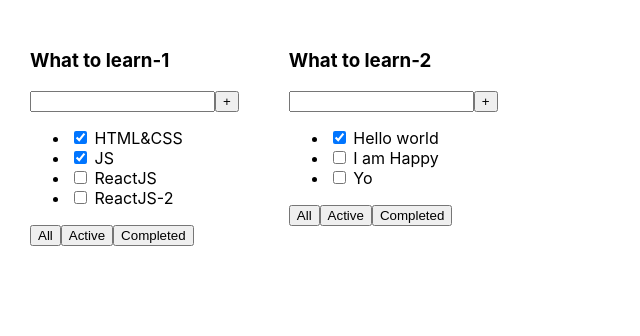
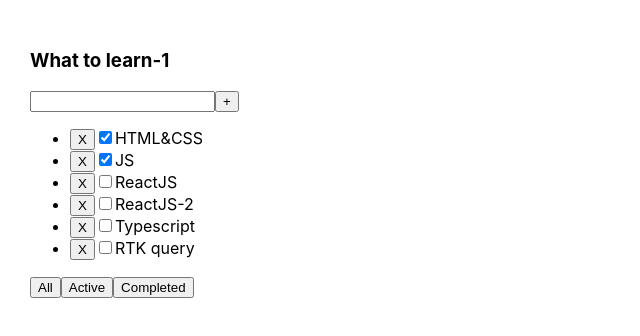
Before and after one commit to DustyFlower/todolist-01, a React (Vite) app: page / in a window 1280 px wide. Shown: the top 336 px of the page, without its empty margins (0-640 px from the left). Built offline with nearby package versions, Linux system fonts and the light colour scheme.

Commit message:
Lesson 01-02. Filter, removing

```diff
--- a/src/App.tsx
+++ b/src/App.tsx
@@ -1,33 +1,60 @@
 import './App.css';
 import {Todolist} from './components/Todolist.tsx';
+import {useState} from 'react';
 
-const title1='What to learn-1'
-const title2='What to learn-2'
+const title1 = 'What to learn-1'
 
-export type TaskPropsType = {
+export type TaskType = {
     id: number
     title: string
     isDone: boolean
 }
 
-const tasks1: TaskPropsType[] = [
-    {id: 1, title: 'HTML&CSS', isDone: true},
-    {id: 2, title: 'JS', isDone: true},
-    {id: 3, title: 'ReactJS', isDone: false},
-    {id: 4, title: 'ReactJS-2', isDone: false},
-]
-
-const tasks2: TaskPropsType[] = [
-    {id: 1, title: 'Hello world', isDone: true},
-    {id: 2, title: 'I am Happy', isDone: false},
-    {id: 3, title: 'Yo', isDone: false},
-]
+export type filterValueType = 'All' | 'Active' | 'Completed';
 
 function App() {
+
+    let [tasks, setTasks] = useState<TaskType[]>([
+        {id: 1, title: 'HTML&CSS', isDone: true},
+        {id: 2, title: 'JS', isDone: true},
+        {id: 3, title: 'ReactJS', isDone: false},
+        {id: 4, title: 'ReactJS-2', isDone: false},
+        {id: 5, title: 'Typescript', isDone: false},
+        {id: 6, title: 'RTK query', isDone: false}
+    ])
+
+    const removeTasks = (taskId: number) => {
+        setTasks(tasks.filter(task => task.id !== taskId))
+    }
+
+    const [filterValue, setFilterValue] = useState('All')
+
+    const changeFilter = (filterButton: filterValueType) => {
+        setFilterValue(filterButton)
+    }
+
+    const durshlagFoo = () => {
+
+        switch (filterValue) {
+            case 'Completed': {
+                return tasks.filter(task => task.isDone)
+            }
+            case 'Active': {
+                return tasks.filter(task => !task.isDone)
+            }
+            default:
+                return tasks
+        }
+    }
+
+    let durshlagVal = durshlagFoo()
+
     return (
         <div className="app">
-            <Todolist title={title1} tasks={tasks1}/>
-            <Todolist title={title2} tasks={tasks2}/>
+            <Todolist title={title1}
+                      tasks={durshlagVal}
+                      removeTasks={removeTasks}
+                      changeFilter={changeFilter}/>
         </div>
     )
 }
--- a/src/components/Task.tsx
+++ /dev/null
@@ -1,12 +0,0 @@
-type TaskPropsType = {
-    title: string,
-    isDone: boolean,
-};
-
-export const Task = ({title, isDone}: TaskPropsType) => {
-    return (
-        <li>
-            <input type="checkbox" checked={isDone}/> <span>{title}</span>
-        </li>
-    );
-};
--- a/src/components/Todolist.tsx
+++ b/src/components/Todolist.tsx
@@ -1,32 +1,43 @@
-import {TaskPropsType} from '../App.tsx';
-import {Task} from './Task.tsx';
+import {filterValueType, TaskType} from '../App.tsx';
 import {Button} from './Button.tsx';
 
 type TitlePropsType = {
     title: string
-    tasks: TaskPropsType[]
+    tasks: TaskType[]
+    removeTasks: (taskId: number) => void
+    changeFilter: (filterValue: filterValueType) => void
 }
 
-export const Todolist = ({title, tasks}: TitlePropsType) => {
-
-    const mappedTasks = tasks.map((task: TaskPropsType) =>
-        <Task key={task.id} title={task.title} isDone={task.isDone}/>
-    )
-
+export const Todolist = ({
+                             title,
+                             tasks,
+                             removeTasks,
+                             changeFilter}: TitlePropsType) => {
     return (
         <div>
             <h3>{title}</h3>
             <div>
                 <input/>
-                <button>+</button>
+                <Button title={'+'}/>
             </div>
-            <ul>
-                {mappedTasks}
-            </ul>
+            {
+                tasks.length === 0
+                    ? <p>No tasks</p>
+                    : <ul>
+                        {tasks.map((task: TaskType) => {
+                            return <li key={task.id}>
+                                <button onClick={()=> removeTasks(task.id)}>X
+                                </button>
+                                <input type="checkbox" checked={task.isDone}/>
+                                <span>{task.title}</span>
+                            </li>
+                        })}
+                    </ul>
+            }
             <div>
-                <Button title={'All'}/>
-                <Button title={'Active'}/>
-                <Button title={'Completed'}/>
+                <button onClick={()=>{changeFilter('All')}}>All</button>
+                <button onClick={()=>{changeFilter('Active')}}>Active</button>
+                <button onClick={()=>{changeFilter('Completed')}}>Completed</button>
             </div>
         </div>
     );
```
Also changed, not shown: src/App.css (line endings or trailing spaces).
